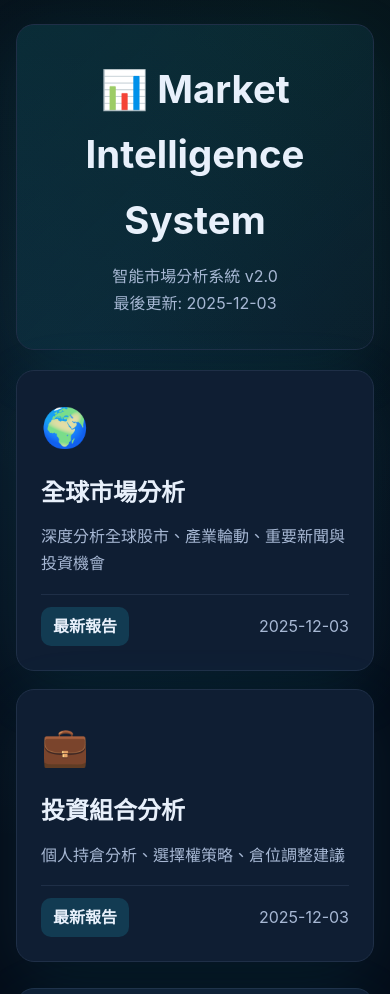
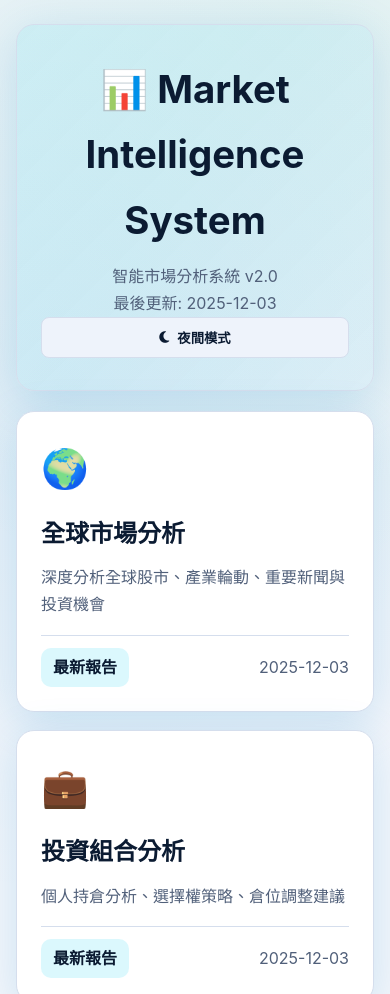
Before and after one commit to mhhung666/market-intelligence-system, a plain HTML site: page docs/index.html in a window 390 px wide. Shown: the top 994 px of the page. Drawn offline with Linux system fonts and the light colour scheme; a small style sheet from the web is missing.

Commit message:
feat(html): add day night switch mode in html, enhance css

```diff
--- a/docs/index.html
+++ b/docs/index.html
@@ -4,14 +4,21 @@
     <meta charset="UTF-8">
     <meta name="viewport" content="width=device-width, initial-scale=1.0">
     <title>Market Intelligence System</title>
+    <link rel="stylesheet" href="https://cdnjs.cloudflare.com/ajax/libs/font-awesome/6.5.2/css/all.min.css" integrity="sha512-bx1RjgqPsuwZuC9Anb3iqN+EgZScFTG49YB35G5FbKFtE+08sZzIcGcav6pDgZuuWpbOEtxzKqrD+9Y+YrbMtw==" crossorigin="anonymous" referrerpolicy="no-referrer">
     <link rel="stylesheet" href="styles.css">
 </head>
-<body>
+<body class="theme-dark">
     <div class="container">
         <header>
             <h1>📊 Market Intelligence System</h1>
             <p class="subtitle">智能市場分析系統 v2.0</p>
             <p class="update-time">最後更新: 2025-12-03</p>
+            <div class="nav-actions">
+                <button class="theme-toggle" id="themeToggle" aria-label="切換深/淺色模式">
+                    <i class="fa-solid fa-moon" id="themeIcon" aria-hidden="true"></i>
+                    <span id="themeLabel">夜間模式</span>
+                </button>
+            </div>
         </header>
 
         <main>
@@ -69,5 +76,43 @@
             <p>Powered by Market Intelligence System | Claude Sonnet 4.5 | Yahoo Finance</p>
         </footer>
     </div>
+    <script>
+        function getPreferredTheme() {
+            const stored = localStorage.getItem('mis-theme');
+            if (stored === 'light' || stored === 'dark') return stored;
+            return window.matchMedia('(prefers-color-scheme: light)').matches ? 'light' : 'dark';
+        }
+
+        function applyTheme(theme) {
+            const body = document.body;
+            body.classList.toggle('theme-light', theme === 'light');
+            body.classList.toggle('theme-dark', theme === 'dark');
+            localStorage.setItem('mis-theme', theme);
+
+            const toggle = document.getElementById('themeToggle');
+            const icon = document.getElementById('themeIcon');
+            const label = document.getElementById('themeLabel');
+            if (toggle) {
+                if (icon) {
+                    icon.className = theme === 'light' ? 'fa-solid fa-moon' : 'fa-solid fa-sun';
+                }
+                if (label) {
+                    label.textContent = theme === 'light' ? '夜間模式' : '白天模式';
+                }
+                toggle.setAttribute('aria-label', `切換為${theme === 'light' ? '夜間' : '日間'}模式`);
+            }
+        }
+
+        document.addEventListener('DOMContentLoaded', () => {
+            applyTheme(getPreferredTheme());
+            const themeToggle = document.getElementById('themeToggle');
+            if (themeToggle) {
+                themeToggle.addEventListener('click', () => {
+                    const nextTheme = document.body.classList.contains('theme-light') ? 'dark' : 'light';
+                    applyTheme(nextTheme);
+                });
+            }
+        });
+    </script>
 </body>
 </html>
--- a/docs/styles.css
+++ b/docs/styles.css
@@ -118,6 +118,9 @@ body.theme-light .top-nav {
 }
 
 .theme-toggle {
+    display: inline-flex;
+    align-items: center;
+    gap: 8px;
     padding: 10px 14px;
     border-radius: var(--radius-sm);
     border: 1px solid var(--border);
@@ -745,6 +748,7 @@ html {
         flex-direction: column;
         align-items: flex-start;
         position: static;
+        gap: 12px;
     }
 
     .report-hero {
@@ -766,3 +770,56 @@ html {
         height: 48px;
     }
 }
+
+@media (max-width: 640px) {
+    header {
+        padding: 24px 18px;
+    }
+
+    header h1 {
+        font-size: 1.8rem;
+    }
+
+    .nav-links {
+        width: 100%;
+        display: grid;
+        grid-template-columns: repeat(auto-fit, minmax(160px, 1fr));
+        gap: 10px;
+    }
+
+    .nav-link {
+        width: 100%;
+        text-align: center;
+    }
+
+    .nav-actions {
+        width: 100%;
+        justify-content: flex-start;
+    }
+
+    header .nav-actions {
+        justify-content: flex-end;
+    }
+
+    .theme-toggle {
+        width: 100%;
+        justify-content: center;
+    }
+
+    .card-grid {
+        grid-template-columns: 1fr;
+    }
+
+    .report-hero {
+        margin: 18px 0;
+        padding: 22px 18px;
+    }
+
+    .report-hero h1 {
+        font-size: 1.7rem;
+    }
+
+    .content {
+        padding: 20px 18px;
+    }
+}
```
Also changed, not shown: 1 other file.
